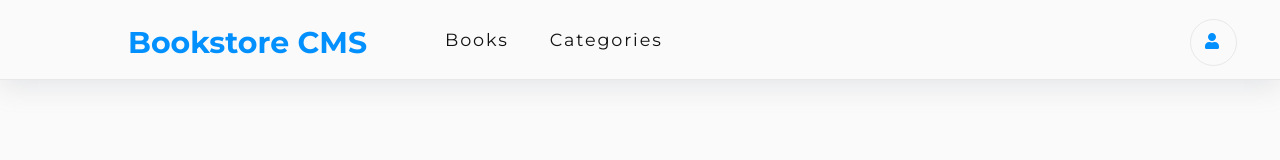
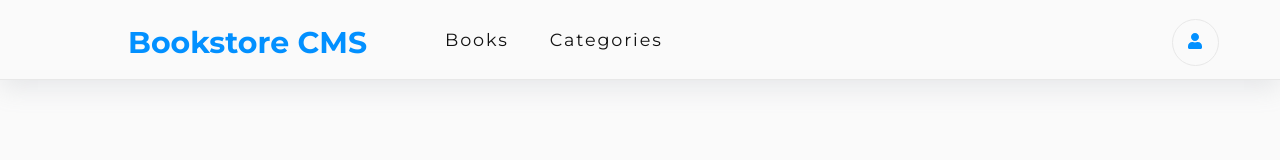
Before and after one commit to nedjwab/bookstore, a React (Create React App) app: page / in a window 1280 px wide. Shown: the top 160 px of the page. Built offline with nearby package versions, Linux system fonts and the light colour scheme.

Commit message:
Adjust the user's icon

```diff
--- a/src/App.css
+++ b/src/App.css
@@ -54,7 +54,7 @@ header {
 .logo-section {
   width: 2.813rem;
   height: 2.813rem;
-  margin: 1.2rem 0 0 28.5rem;
+  margin: 1.2rem 0 0 27.4rem;
   padding: 0;
   border: solid 1px #e8e8e8;
   border-radius: 30px;
```
